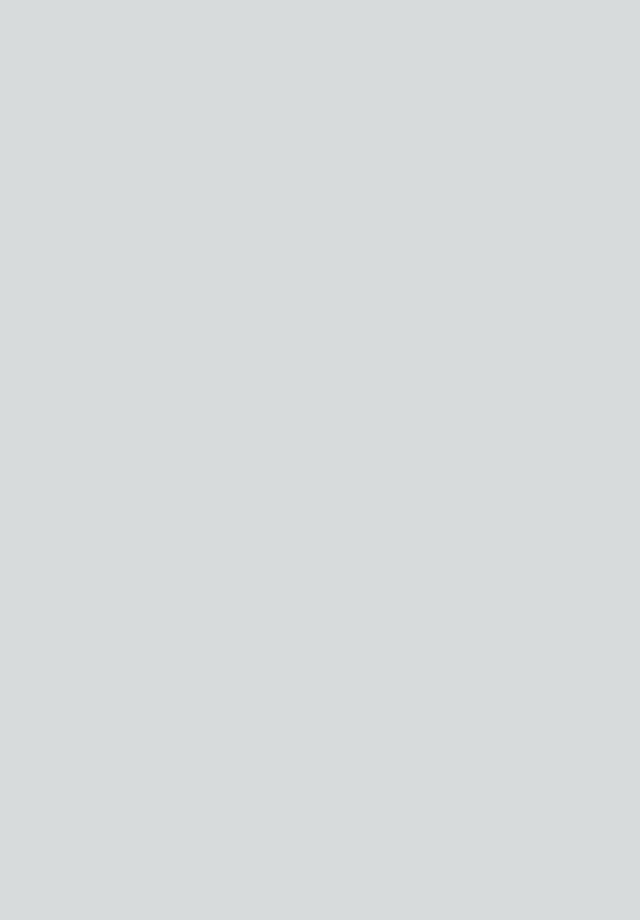
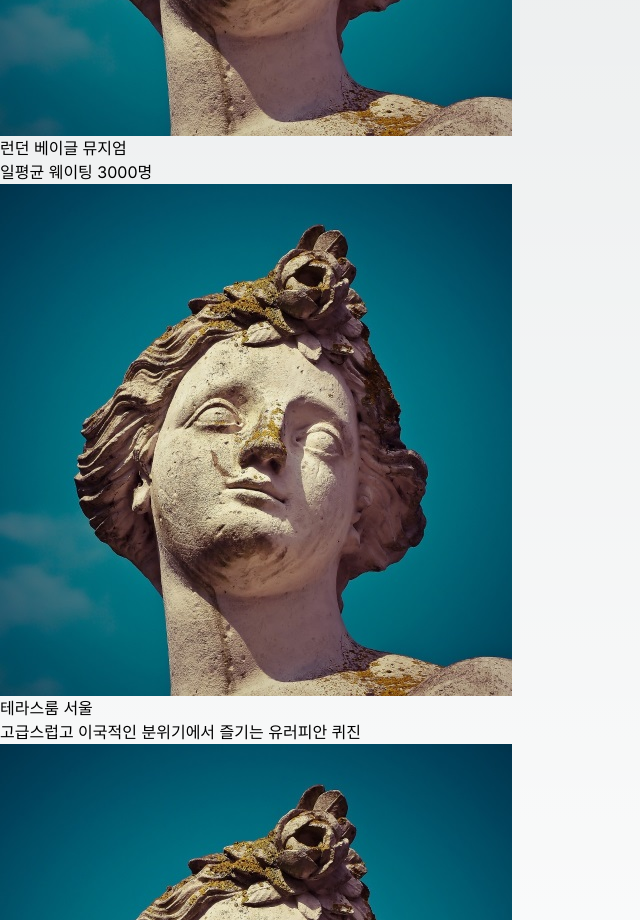
Before and after one commit to DaehyeongLee/yahoo-which, a Next.js app: page / in a window 1280 px wide. Shown: the part 1880-2800 px from the top of the page, without its empty margins (0-640 px from the left). Before the commit the page ends 1504 px from the top, so only its background shows below. Built offline with nearby package versions, Linux system fonts and the light colour scheme.

Commit message:
🌱 이미지와 컨텐츠가 좌우로 있는 horizontal card 컴포넌트 추가

```diff
--- a/app/page.tsx
+++ b/app/page.tsx
@@ -1,6 +1,7 @@
 import Button from '@/components/Button/Button'
 import VerticalCard from '@/components/Card/VerticalCard'
 import Typography from '@/components/Typography/Typography'
+import HorizontalCard from '@/components/Card/HorizontalCard'
 
 export default function Home() {
   return (
@@ -59,6 +60,40 @@
           }
         />
       </div>
+      <div className="grid grid-cols-3">
+        <HorizontalCard
+          variant="img_lg"
+          img="testImg.jpeg"
+          content={
+            <div>
+              <Typography variant="h4">런던 베이글 뮤지엄</Typography>
+              <Typography variant="p">일평균 웨이팅 3000명</Typography>
+            </div>
+          }
+        />
+        <HorizontalCard
+          img="testImg.jpeg"
+          content={
+            <div>
+              <Typography variant="h6">테라스룸 서울</Typography>
+              <Typography variant="p">고급스럽고 이국적인 분위기에서 즐기는 유러피안 퀴진</Typography>
+            </div>
+          }
+        />
+        <HorizontalCard
+          variant="content_lg"
+          img="testImg.jpeg"
+          content={
+            <div>
+              <Typography variant="h6">테라스룸 서울</Typography>
+              <Typography variant="p">고급스럽고 이국적인 분위기에서 즐기는 유러피안 퀴진</Typography>
+              <Typography variant="p">고급스럽고 이국적인 분위기에서 즐기는 유러피안 퀴진1</Typography>
+              <Typography variant="p">고급스럽고 이국적인 분위기에서 즐기는 유러피안 퀴진2</Typography>
+              <Typography variant="p">고급스럽고 이국적인 분위기에서 즐기는 유러피안 퀴진3</Typography>
+            </div>
+          }
+        />
+      </div>
     </main>
   )
 }
--- /dev/null
+++ b/components/Card/HorizontalCard.tsx
@@ -0,0 +1,38 @@
+import { FC, ReactElement } from 'react'
+
+export type HorizontalCardVariant = 'img_lg' | 'content_lg' | 'default'
+interface HorizontalCardProps {
+  img: string
+  variant?: HorizontalCardVariant
+  imgClassName?: string
+  content: ReactElement
+  contentClassName?: string
+}
+
+const HorizontalCard: FC<HorizontalCardProps> = ({
+  img,
+  variant = 'default',
+  imgClassName,
+  content,
+  contentClassName,
+}) => {
+  const contentClasses = {
+    img_lg: 'max-h-[120px] overflow-y-hidden',
+    content_lg: 'max-h-auto',
+    default: 'max-h-16 overflow-y-hidden',
+  }
+  const imgClasses = {
+    img_lg: 'w-[120px] h-[120px] mr-2',
+    content_lg: 'w-[78px] h-[104px] mr-[15px]',
+    default: 'w-16 h-16 mr-2.5',
+  }
+
+  return (
+    <div className="flex flex-row">
+      <img src={img} className={`rounded ${imgClasses[variant]} ${imgClassName}`} />
+      <div className={`${contentClasses[variant]} ${contentClassName}`}>{content}</div>
+    </div>
+  )
+}
+
+export default HorizontalCard
--- a/components/Card/VerticalCard.tsx
+++ b/components/Card/VerticalCard.tsx
@@ -1,4 +1,4 @@
-import { FC, ReactNode, ReactElement } from 'react'
+import { FC, ReactElement } from 'react'
 
 export type VerticalCardVariant = 'outlined' | 'default'
 interface VerticalCardProps {
@@ -25,9 +25,9 @@
 
   return (
     <div className={cardClassName}>
-      {headerContent && <div className="p-2.5">{headerContent}</div>}
-      <img src={img} className={variant === 'default' ? 'rounded mb-2' : undefined} />
-      <div className={variant === 'outlined' ? 'p-[15px]' : undefined}>{BottomContent}</div>
+      {headerContent && <div className={`p-2.5 ${headerClassName}`}>{headerContent}</div>}
+      <img src={img} className={`${variant === 'default' ? 'rounded mb-2' : undefined} ${imgClassName}`} />
+      <div className={`${variant === 'outlined' ? 'p-[15px]' : undefined} ${BottomClassName}`}>{BottomContent}</div>
     </div>
   )
 }
```
Also changed, not shown: 1 other file (tests, documents, lock files or other folders).
